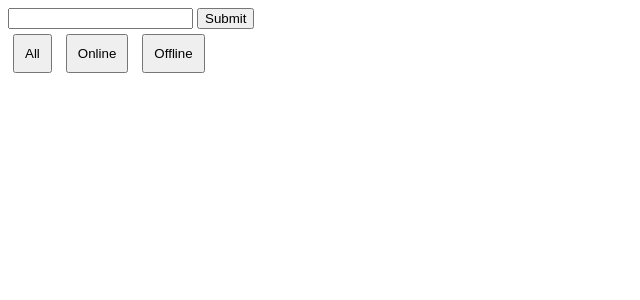
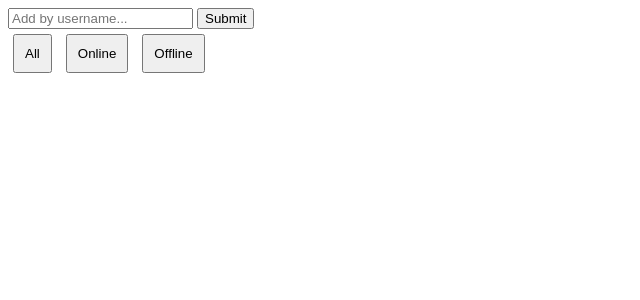
Before and after one commit to dinhjeffrey/dinhjeffrey.github.io, a PHP site: page /twitch/twitchScratch.html in a window 1280 px wide. Shown: the top 300 px of the page, without its empty margins (0-640 px from the left). Run offline with PHP 8.4, Linux system fonts and the light colour scheme; some libraries are stand-ins or nearby versions.

Commit message:
added placeholder to text input

```diff
--- a/twitch/twitchScratch.html
+++ b/twitch/twitchScratch.html
@@ -37,7 +37,7 @@
 
 
 <body>
-	<input type="text" id="textBox" onkeydown="if (event.keyCode == 13) { addChannels(); return false; }">
+	<input type="text" id="textBox" onkeydown="if (event.keyCode == 13) { addChannels(); return false; }" placeholder="Add by username...">
 	<input type="submit" onclick="addChannels();" >
 	<div class="menu">
 		<button class="selector active" id="all" >All</button>
```
Also changed, not shown: twitch/twitchScratch.css (line endings or trailing spaces).
